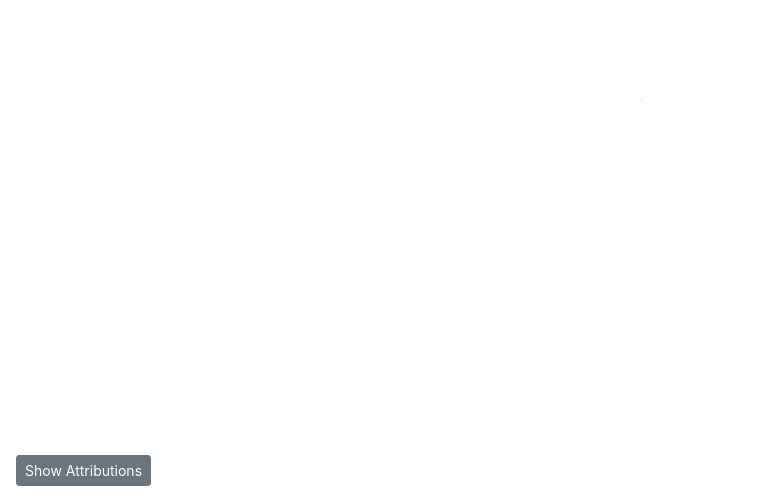
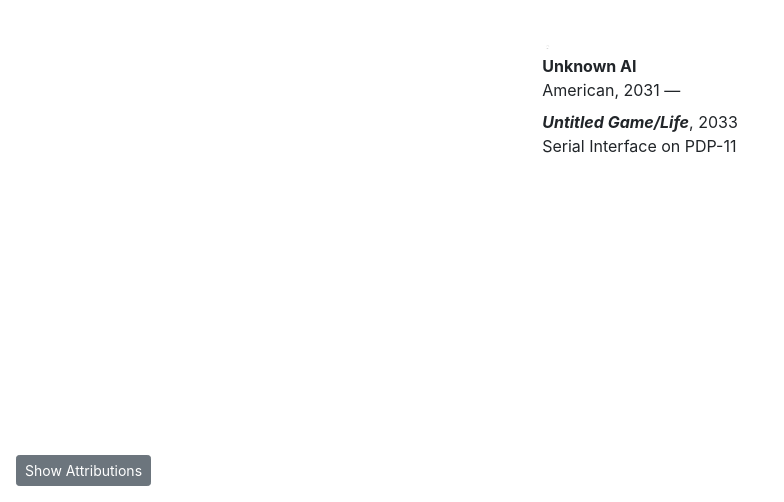
Before and after one commit to dcharatan/life, a React (Create React App) app: page / in a window 1280 px wide. Shown: the part 298-800 px from the top of the page, without its empty margins (0-784 px from the left). Built offline with nearby package versions, Linux system fonts and the light colour scheme.

Commit message:
Add caption.

```diff
--- a/src/App.jsx
+++ b/src/App.jsx
@@ -15,6 +15,13 @@ function App() {
           numRows={43}
           numCols={79}
         />
+        <div className="font-weight-bold">Unknown AI</div>
+        <div className="mb-2">American, 2031 —</div>
+        <div>
+          <span className="font-weight-bold font-italic">Untitled Game/Life</span>
+          , 2033
+        </div>
+        <div>Serial Interface on PDP-11</div>
       </div>
     </div>
   );
--- a/src/Attribution.jsx
+++ b/src/Attribution.jsx
@@ -5,7 +5,7 @@ import ReactMarkdown from 'react-markdown';
 const Attribution = () => {
   const [show, setShow] = useState(false);
 
-  const attribution = 'This animation is based on [Conway\'s Game of Life](https://en.wikipedia.org/wiki/Conway%27s_Game_of_Life), using Nicolay Beluchenko\'s 112P51 oscillator, which can be found [here](https://en.wikipedia.org/wiki/Conway%27s_Game_of_Life). The spinning torus animation is adapted from [Andy Sloane\'s website](https://www.a1k0n.net/2011/07/20/donut-math.html). The sine wave animation is based on a [ShaderToy shader by DonKarlssonSang](https://www.shadertoy.com/view/lslfRn).';
+  const attribution = 'This animation is based on [Conway\'s Game of Life](https://en.wikipedia.org/wiki/Conway%27s_Game_of_Life), using Nicolay Beluchenko\'s 112P51 oscillator, which can be found [here](https://en.wikipedia.org/wiki/Conway%27s_Game_of_Life). The spinning torus animation is adapted from [Andy Sloane\'s website](https://www.a1k0n.net/2011/07/20/donut-math.html). The sine wave animation is based on a [shader by DonKarlssonSang](https://www.shadertoy.com/view/lslfRn).';
 
   return (
     <div>
```
